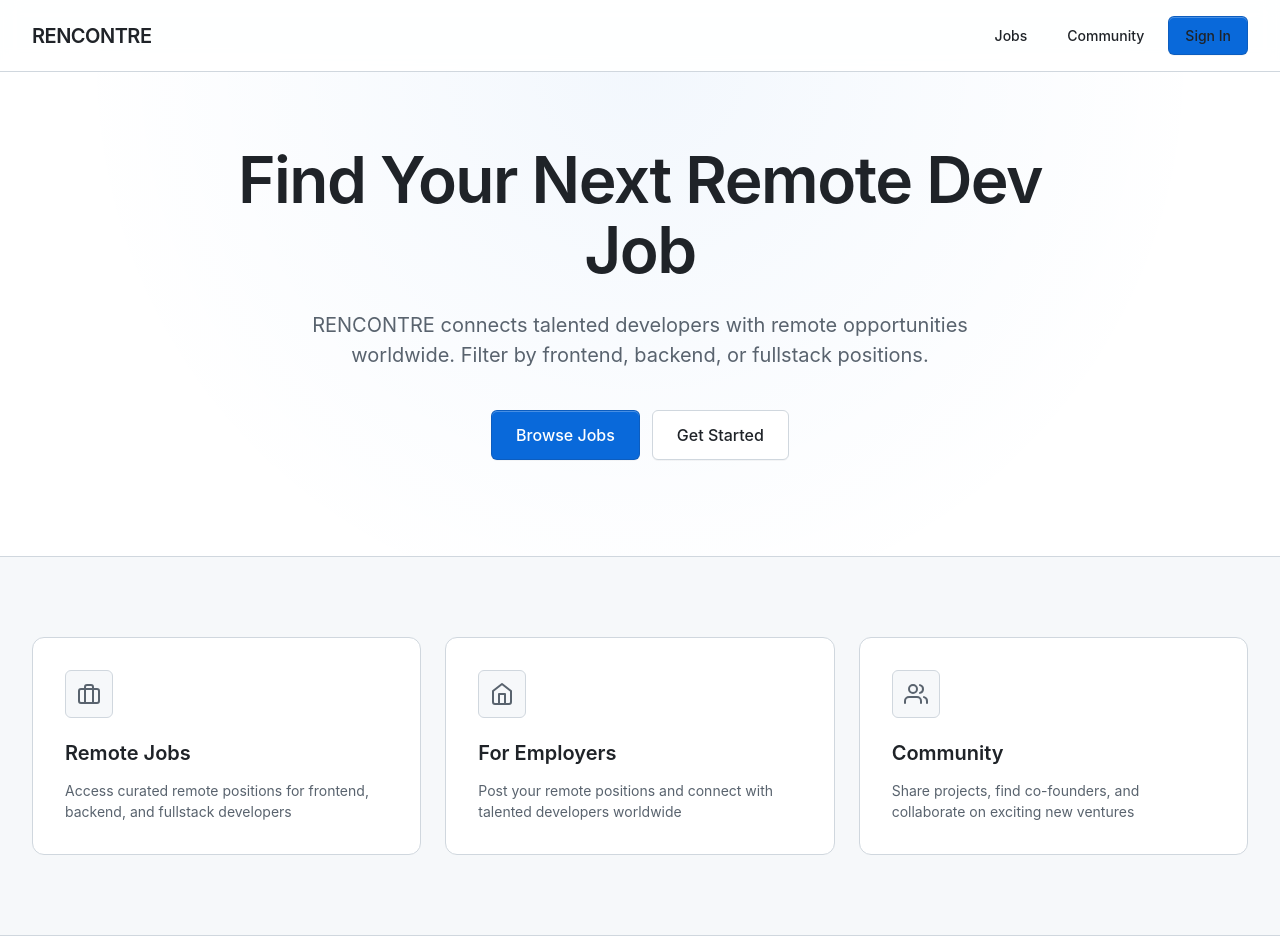
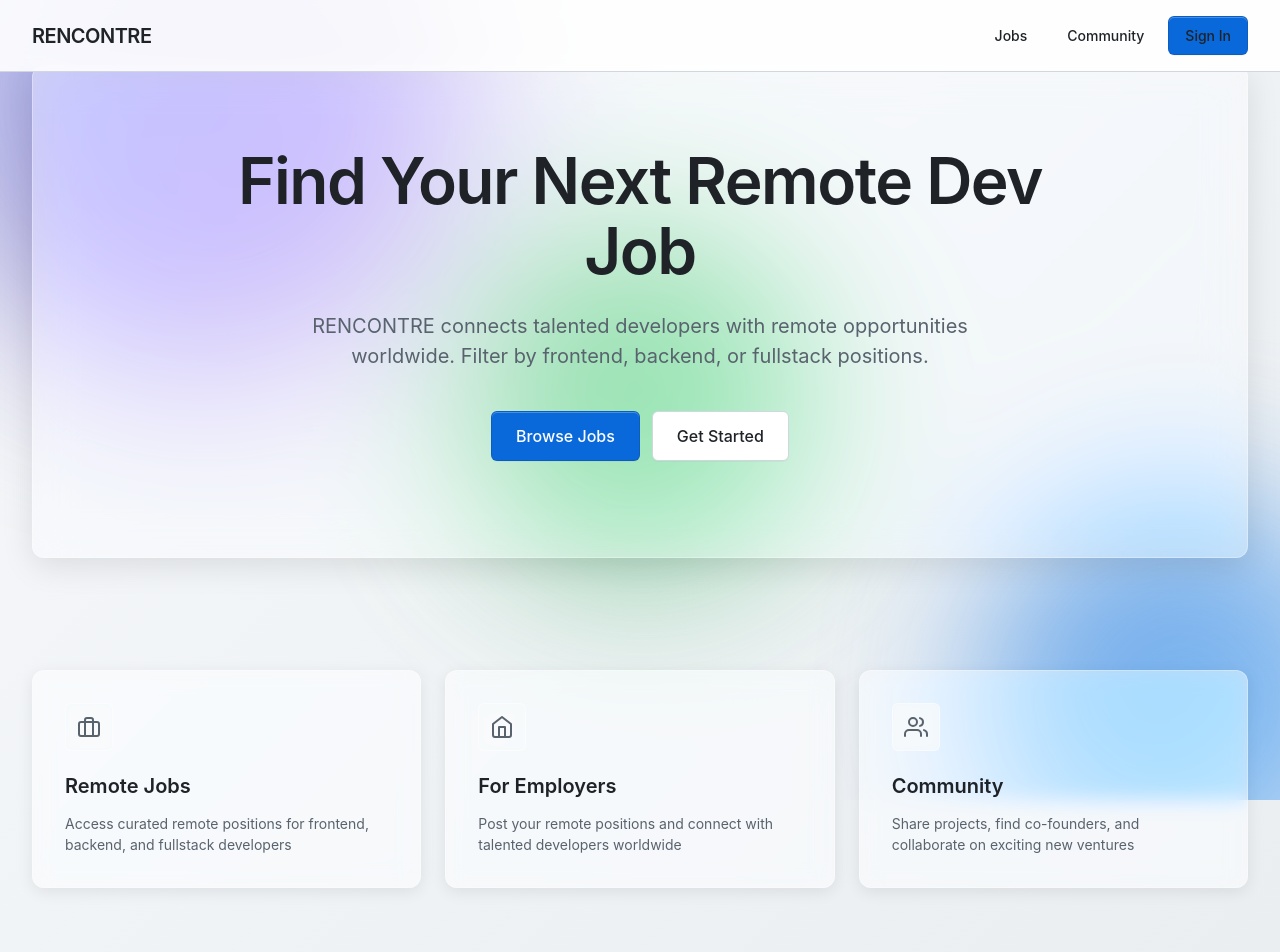
Before and after one commit to HugoChambert/RENCONTRE, a React (Vite) app: page / in a window 1280 px wide. Shown: the top 952 px of the page. Built offline with nearby package versions, Linux system fonts and the light colour scheme; no server answers.

Commit message:
Updated App.css

```diff
--- a/src/App.css
+++ b/src/App.css
@@ -34,7 +34,7 @@ body {
   -webkit-font-smoothing: antialiased;
   -moz-osx-font-smoothing: grayscale;
   color: var(--gh-fg-default);
-  background: var(--gh-bg-canvas-inset);
+  background: linear-gradient(135deg, #f6f8fa 0%, #e8ecef 100%);
   line-height: 1.5;
   font-size: 14px;
 }
@@ -229,22 +229,83 @@ body {
 
 .home-page {
   min-height: calc(100vh - 65px);
+  position: relative;
+  overflow: hidden;
+}
+
+.animated-background {
+  position: fixed;
+  top: 0;
+  left: 0;
+  width: 100%;
+  height: 100%;
+  z-index: 0;
+  overflow: hidden;
+}
+
+.gradient-orb {
+  position: absolute;
+  border-radius: 50%;
+  filter: blur(80px);
+  opacity: 0.6;
+  animation: float 20s ease-in-out infinite;
+}
+
+.orb-1 {
+  width: 500px;
+  height: 500px;
+  background: linear-gradient(135deg, #667eea 0%, #764ba2 100%);
+  top: -100px;
+  left: -100px;
+  animation-delay: 0s;
+}
+
+.orb-2 {
+  width: 400px;
+  height: 400px;
+  background: linear-gradient(135deg, #0969da 0%, #54aeff 100%);
+  bottom: -100px;
+  right: -100px;
+  animation-delay: 7s;
+}
+
+.orb-3 {
+  width: 350px;
+  height: 350px;
+  background: linear-gradient(135deg, #1a7f37 0%, #4ac776 100%);
+  top: 50%;
+  left: 50%;
+  transform: translate(-50%, -50%);
+  animation-delay: 14s;
+}
+
+@keyframes float {
+  0%, 100% {
+    transform: translate(0, 0) scale(1);
+  }
+  25% {
+    transform: translate(50px, -50px) scale(1.1);
+  }
+  50% {
+    transform: translate(-30px, 40px) scale(0.9);
+  }
+  75% {
+    transform: translate(40px, 30px) scale(1.05);
+  }
 }
 
 .hero {
-  background: var(--gh-bg-canvas);
+  background: rgba(255, 255, 255, 0.4);
+  backdrop-filter: blur(20px) saturate(180%);
+  -webkit-backdrop-filter: blur(20px) saturate(180%);
+  border: 1px solid rgba(255, 255, 255, 0.3);
   padding: 80px 32px 96px;
   text-align: center;
-  border-bottom: 1px solid var(--gh-border);
   position: relative;
-}
-
-.hero::before {
-  content: '';
-  position: absolute;
-  inset: 0;
-  background: radial-gradient(circle at 50% 0%, rgba(9,105,218,0.05) 0%, transparent 70%);
-  pointer-events: none;
+  z-index: 1;
+  margin: 0 32px 32px;
+  border-radius: var(--border-radius-lg);
+  box-shadow: 0 8px 32px rgba(0, 0, 0, 0.1);
 }
 
 .hero-content {
@@ -282,7 +343,8 @@ body {
 
 .features {
   padding: 80px 32px;
-  background: var(--gh-bg-canvas-inset);
+  position: relative;
+  z-index: 1;
 }
 
 .features-grid {
@@ -296,16 +358,20 @@ body {
 .feature-card {
   padding: 32px;
   border-radius: var(--border-radius-lg);
-  background: var(--gh-bg-canvas);
-  border: 1px solid var(--gh-border);
+  background: rgba(255, 255, 255, 0.5);
+  backdrop-filter: blur(10px) saturate(180%);
+  -webkit-backdrop-filter: blur(10px) saturate(180%);
+  border: 1px solid rgba(255, 255, 255, 0.3);
   transition: all 0.2s cubic-bezier(0.3, 0, 0.5, 1);
   cursor: default;
+  box-shadow: 0 4px 16px rgba(0, 0, 0, 0.08);
 }
 
 .feature-card:hover {
-  border-color: var(--gh-border);
-  box-shadow: var(--shadow-md);
+  background: rgba(255, 255, 255, 0.65);
+  box-shadow: 0 8px 24px rgba(0, 0, 0, 0.12);
   transform: translateY(-2px);
+  border-color: rgba(255, 255, 255, 0.5);
 }
 
 .feature-icon {
@@ -315,9 +381,11 @@ body {
   align-items: center;
   justify-content: center;
   margin-bottom: 20px;
-  background: var(--gh-bg-canvas-inset);
+  background: rgba(246, 248, 250, 0.6);
+  backdrop-filter: blur(5px);
+  -webkit-backdrop-filter: blur(5px);
   border-radius: var(--border-radius);
-  border: 1px solid var(--gh-border);
+  border: 1px solid rgba(255, 255, 255, 0.4);
 }
 
 .feature-icon svg {
@@ -341,8 +409,15 @@ body {
 .cta-section {
   padding: 80px 32px;
   text-align: center;
-  background: var(--gh-bg-canvas);
-  border-top: 1px solid var(--gh-border);
+  position: relative;
+  z-index: 1;
+  margin: 32px;
+  background: rgba(255, 255, 255, 0.4);
+  backdrop-filter: blur(20px) saturate(180%);
+  -webkit-backdrop-filter: blur(20px) saturate(180%);
+  border: 1px solid rgba(255, 255, 255, 0.3);
+  border-radius: var(--border-radius-lg);
+  box-shadow: 0 8px 32px rgba(0, 0, 0, 0.1);
 }
 
 .cta-section h2 {
@@ -391,11 +466,13 @@ body {
 }
 
 .auth-container {
-  background: var(--gh-bg-canvas);
+  background: rgba(255, 255, 255, 0.5);
+  backdrop-filter: blur(20px) saturate(180%);
+  -webkit-backdrop-filter: blur(20px) saturate(180%);
   padding: 40px;
   border-radius: var(--border-radius-lg);
-  border: 1px solid var(--gh-border);
-  box-shadow: var(--shadow-lg);
+  border: 1px solid rgba(255, 255, 255, 0.3);
+  box-shadow: 0 8px 32px rgba(0, 0, 0, 0.15);
   width: 100%;
   max-width: 450px;
 }
@@ -548,10 +625,13 @@ body {
 
 .job-filters {
   margin-bottom: 24px;
-  background: var(--gh-bg-canvas);
+  background: rgba(255, 255, 255, 0.5);
+  backdrop-filter: blur(10px) saturate(180%);
+  -webkit-backdrop-filter: blur(10px) saturate(180%);
   padding: 20px;
   border-radius: var(--border-radius-lg);
-  border: 1px solid var(--gh-border);
+  border: 1px solid rgba(255, 255, 255, 0.3);
+  box-shadow: 0 4px 16px rgba(0, 0, 0, 0.08);
 }
 
 .search-box {
@@ -619,19 +699,23 @@ body {
 
 .job-card,
 .post-card {
-  background: var(--gh-bg-canvas);
+  background: rgba(255, 255, 255, 0.5);
+  backdrop-filter: blur(10px) saturate(180%);
+  -webkit-backdrop-filter: blur(10px) saturate(180%);
   padding: 24px;
   border-radius: var(--border-radius-lg);
-  border: 1px solid var(--gh-border);
+  border: 1px solid rgba(255, 255, 255, 0.3);
   transition: all 0.2s cubic-bezier(0.3, 0, 0.5, 1);
   cursor: pointer;
+  box-shadow: 0 4px 16px rgba(0, 0, 0, 0.08);
 }
 
 .job-card:hover,
 .post-card:hover {
-  border-color: var(--gh-border);
-  box-shadow: var(--shadow-md);
-  transform: translateY(-1px);
+  background: rgba(255, 255, 255, 0.65);
+  border-color: rgba(255, 255, 255, 0.5);
+  box-shadow: 0 8px 24px rgba(0, 0, 0, 0.12);
+  transform: translateY(-2px);
 }
 
 .job-header,
@@ -759,9 +843,12 @@ body {
   padding: 64px 32px;
   color: var(--gh-fg-muted);
   font-size: 16px;
-  background: var(--gh-bg-canvas);
+  background: rgba(255, 255, 255, 0.5);
+  backdrop-filter: blur(10px) saturate(180%);
+  -webkit-backdrop-filter: blur(10px) saturate(180%);
   border-radius: var(--border-radius-lg);
-  border: 1px solid var(--gh-border);
+  border: 1px solid rgba(255, 255, 255, 0.3);
+  box-shadow: 0 4px 16px rgba(0, 0, 0, 0.08);
 }
 
 .profile-container,
@@ -773,10 +860,13 @@ body {
 .profile-form,
 .job-form,
 .community-form {
-  background: var(--gh-bg-canvas);
+  background: rgba(255, 255, 255, 0.5);
+  backdrop-filter: blur(10px) saturate(180%);
+  -webkit-backdrop-filter: blur(10px) saturate(180%);
   padding: 32px;
   border-radius: var(--border-radius-lg);
-  border: 1px solid var(--gh-border);
+  border: 1px solid rgba(255, 255, 255, 0.3);
+  box-shadow: 0 4px 16px rgba(0, 0, 0, 0.08);
 }
 
 .tabs {
@@ -823,11 +913,14 @@ body {
 }
 
 .post-form-container {
-  background: var(--gh-bg-canvas);
+  background: rgba(255, 255, 255, 0.5);
+  backdrop-filter: blur(10px) saturate(180%);
+  -webkit-backdrop-filter: blur(10px) saturate(180%);
   padding: 24px;
   border-radius: var(--border-radius-lg);
-  border: 1px solid var(--gh-border);
+  border: 1px solid rgba(255, 255, 255, 0.3);
   margin-bottom: 24px;
+  box-shadow: 0 4px 16px rgba(0, 0, 0, 0.08);
 }
 
 .post-author {
@@ -942,10 +1035,12 @@ button:disabled {
 }
 
 .modal-content {
-  background: var(--gh-bg-canvas);
+  background: rgba(255, 255, 255, 0.65);
+  backdrop-filter: blur(20px) saturate(180%);
+  -webkit-backdrop-filter: blur(20px) saturate(180%);
   border-radius: var(--border-radius-lg);
-  border: 1px solid var(--gh-border);
-  box-shadow: var(--shadow-lg);
+  border: 1px solid rgba(255, 255, 255, 0.4);
+  box-shadow: 0 8px 32px rgba(0, 0, 0, 0.2);
   max-width: 700px;
   width: 100%;
   max-height: 90vh;
@@ -1020,9 +1115,11 @@ button:disabled {
   gap: 12px;
   margin: 20px 0;
   padding: 16px;
-  background: var(--gh-bg-canvas-inset);
+  background: rgba(246, 248, 250, 0.6);
+  backdrop-filter: blur(5px);
+  -webkit-backdrop-filter: blur(5px);
   border-radius: var(--border-radius);
-  border: 1px solid var(--gh-border);
+  border: 1px solid rgba(255, 255, 255, 0.4);
 }
 
 .meta-item {
@@ -1098,16 +1195,21 @@ button:disabled {
 }
 
 .job-item {
-  background: var(--gh-bg-canvas);
+  background: rgba(255, 255, 255, 0.5);
+  backdrop-filter: blur(10px) saturate(180%);
+  -webkit-backdrop-filter: blur(10px) saturate(180%);
   padding: 20px;
   border-radius: var(--border-radius-lg);
-  border: 1px solid var(--gh-border);
+  border: 1px solid rgba(255, 255, 255, 0.3);
   transition: all 0.2s cubic-bezier(0.3, 0, 0.5, 1);
+  box-shadow: 0 4px 16px rgba(0, 0, 0, 0.08);
 }
 
 .job-item:hover {
-  box-shadow: var(--shadow-md);
-  border-color: var(--gh-border);
+  background: rgba(255, 255, 255, 0.65);
+  box-shadow: 0 8px 24px rgba(0, 0, 0, 0.12);
+  border-color: rgba(255, 255, 255, 0.5);
+  transform: translateY(-1px);
 }
 
 .job-item-header {
@@ -1159,10 +1261,14 @@ button:disabled {
 }
 
 .application-card {
-  background: var(--gh-bg-canvas);
+  background: rgba(255, 255, 255, 0.5);
+  backdrop-filter: blur(10px) saturate(180%);
+  -webkit-backdrop-filter: blur(10px) saturate(180%);
   padding: 20px;
   border-radius: var(--border-radius-lg);
-  border: 1px solid var(--gh-border);
+  border: 1px solid rgba(255, 255, 255, 0.3);
+  box-shadow: 0 4px 16px rgba(0, 0, 0, 0.08);
+  transition: all 0.2s cubic-bezier(0.3, 0, 0.5, 1);
 }
 
 .application-header {
@@ -1218,9 +1324,11 @@ button:disabled {
 .cover-letter {
   margin: 16px 0;
   padding: 16px;
-  background: var(--gh-bg-canvas-inset);
+  background: rgba(246, 248, 250, 0.6);
+  backdrop-filter: blur(5px);
+  -webkit-backdrop-filter: blur(5px);
   border-radius: var(--border-radius);
-  border: 1px solid var(--gh-border);
+  border: 1px solid rgba(255, 255, 255, 0.4);
   font-size: 14px;
   line-height: 1.5;
   color: var(--gh-fg-muted);
--- a/src/pages/HomePage.tsx
+++ b/src/pages/HomePage.tsx
@@ -1,11 +1,24 @@
-import { Link } from 'react-router-dom';
+import { Link, useNavigate } from 'react-router-dom';
 import { useAuth } from '../contexts/AuthContext';
+import { useEffect } from 'react';
 
 export const HomePage = () => {
   const { user } = useAuth();
+  const navigate = useNavigate();
+
+  useEffect(() => {
+    if (user) {
+      navigate('/jobs');
+    }
+  }, [user, navigate]);
 
   return (
     <div className="home-page">
+      <div className="animated-background">
+        <div className="gradient-orb orb-1"></div>
+        <div className="gradient-orb orb-2"></div>
+        <div className="gradient-orb orb-3"></div>
+      </div>
       <section className="hero">
         <div className="hero-content">
           <h1 className="hero-title">Find Your Next Remote Dev Job</h1>
```
